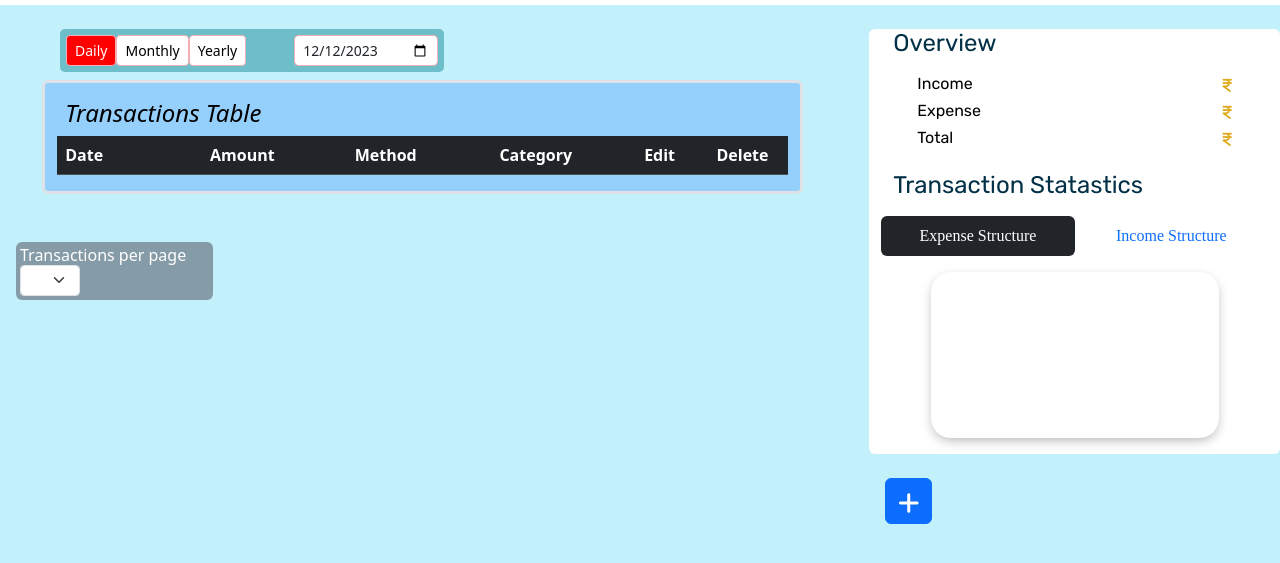
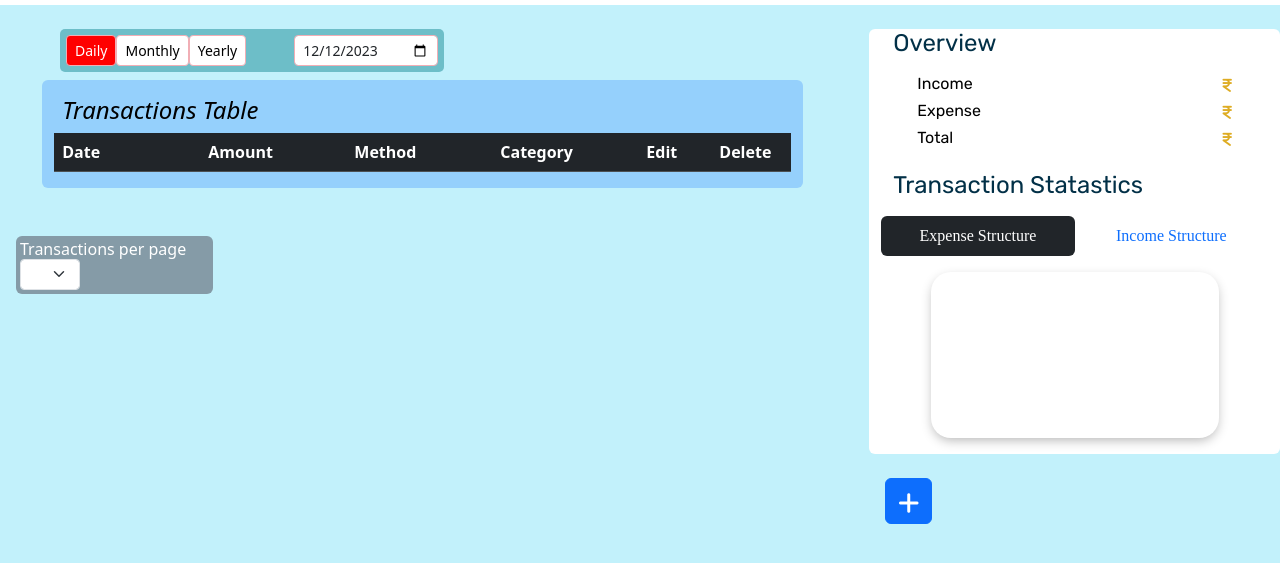
Before and after one commit to Sanjay2N/MoneyMinder, a website: page views/premiumUserMainPage.html in a window 1280 px wide. Shown: the part 67-630 px from the top of the page. Drawn offline with nearby package versions, Linux system fonts and the light colour scheme; no server answers.

Commit message:
new package.json

```diff
--- a/views/premiumUserMainPage.html
+++ b/views/premiumUserMainPage.html
@@ -78,7 +78,7 @@
 
 
   <!-- transaction table-->
-    <div class="container table-responsive text-bg-primary bg-opacity-25 mb-5 mt-4 border border-3  rounded" id="premium-transaction-table-div">
+    <div class="container table-responsive text-bg-primary bg-opacity-25 mb-5 mt-4   rounded" id="premium-transaction-table-div">
       <table class="table " id="transaction-table">
           <div class="d-flex ">
             <h4 class="text-center fst-italic pt-3 text-black text-nowrap ms-md-2">
```
Also changed, not shown: views/mainPage.html (+1 -1 lines).
